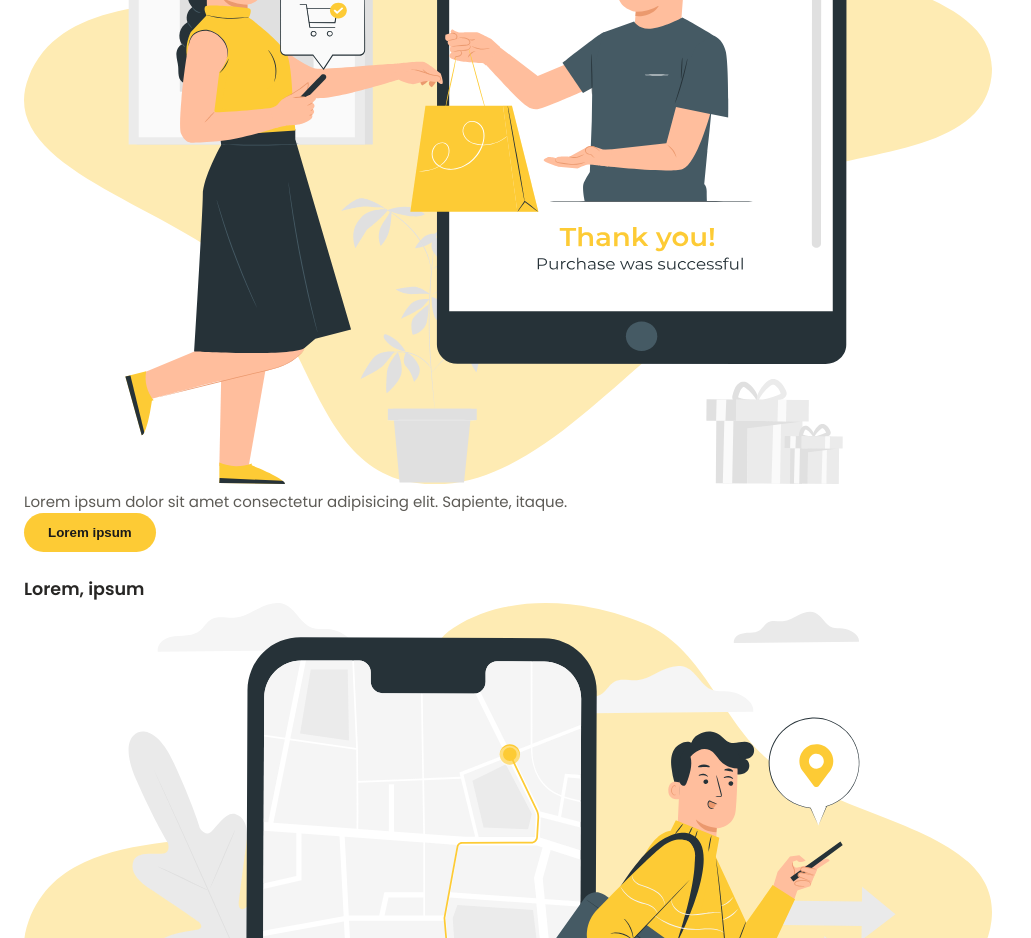
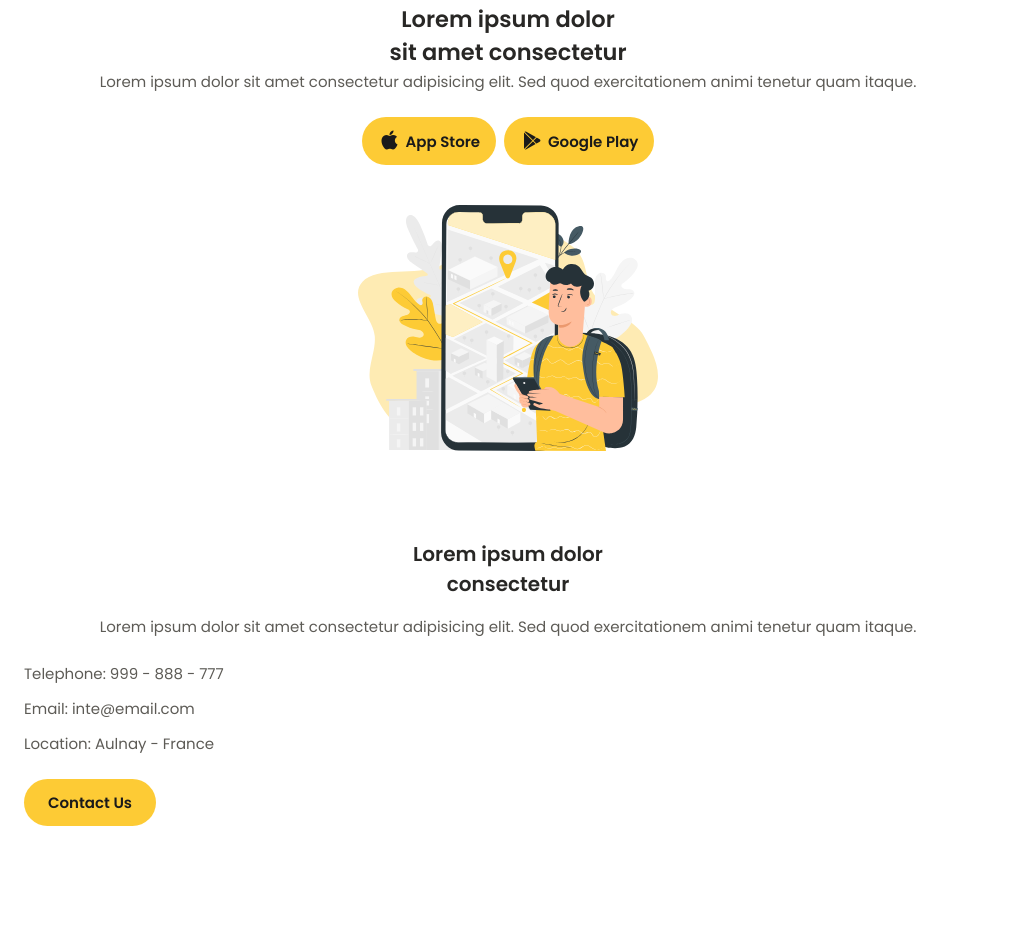
Before and after one commit to CodeurCopieur/landing-page_html-css-js, a plain HTML site: page 01-landing-page/index.html in a window 1280 px wide. Shown: the part 2696-3634 px from the top of the page, without its empty margins (0-1031 px from the left). Drawn offline with nearby package versions, Linux system fonts and the light colour scheme.

Commit message:
end inte css security, section services, app, contact

```diff
--- a/01-landing-page/assets/scss/index.scss
+++ b/01-landing-page/assets/scss/index.scss
@@ -97,6 +97,7 @@ img {
 
 .button {
   border: none;
+  cursor: pointer;
   display: inline-block;
   background-color: $first-color;
   color: #1A1A1A;
@@ -111,6 +112,27 @@ img {
 
   &__header {
     display: none;
+  }
+
+  &-link {
+    background: none;
+    padding: 0;
+    color: $title-color;
+
+    &:hover {
+      background-color: transparent;
+    }
+  }
+
+  &-flex {
+    display: inline-flex;
+    align-items: center;
+    column-gap: .25rem;
+    padding: .75rem 1rem;
+  }
+
+  &__icon {
+    font-size: 1.5rem;
   }
 }
 
@@ -252,3 +274,93 @@ img {
     text-align: center;
   }
 }
+
+/*=============== SECURITY ===============*/
+
+.security{
+
+  &__container{
+    gap: 2.5rem;
+  }
+
+  &__description {
+    text-align: center;
+  }
+}
+
+/*=============== SERVICES ===============*/
+
+.services {
+
+  &__container{
+    padding-top: 1rem;
+  }
+
+  &__data {
+    display: grid;
+    row-gap: 1rem;
+    background-color: var($container-color);
+    box-shadow: 0 2px 6px hsla($hue, 100%, 15%, .15);
+    padding: 2rem 1.5rem;
+    border-radius: 1rem;
+    text-align: center;
+  }
+
+  &__img {
+    width: 135px;
+    justify-self: center;
+    margin-bottom: $mb-0-5;
+  }
+
+}
+
+/*=============== APP ===============*/
+
+.app {
+
+  &__container {
+    gap: 2.5rem;
+  }
+
+  &__data {
+    text-align: center;
+  }
+
+  &__description{
+    margin-bottom: $mb-1-5;
+  }
+
+  &__buttons {
+    display: grid;
+    grid-template-columns: repeat(2, max-content);
+    justify-content: center;
+    gap: .5rem;
+  }
+}
+
+/*=============== CONTACT ===============*/
+
+.contact {
+
+  &__container {
+    padding-bottom: 3rem;
+  }
+
+  &__description {
+    text-align: center;
+  }
+
+  &__content {
+    row-gap: .75rem;
+  }
+
+  &__address {
+    font-size: $small-font-size;
+    font-weight: $font-semi-bold;
+  }
+
+  &__information {
+    font-weight: initial;
+    color: $text-color;
+  }
+}
```
Also changed, not shown: 01-landing-page/assets/css/index.css.
